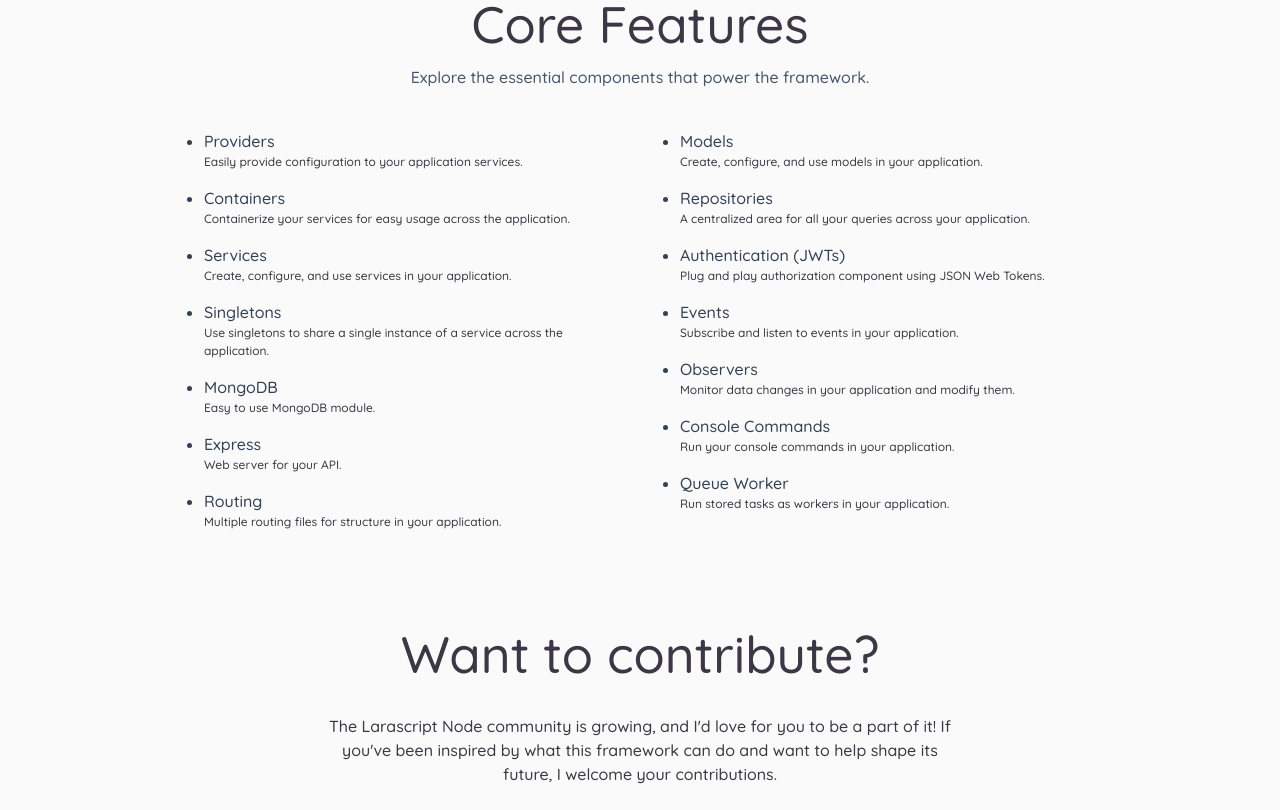
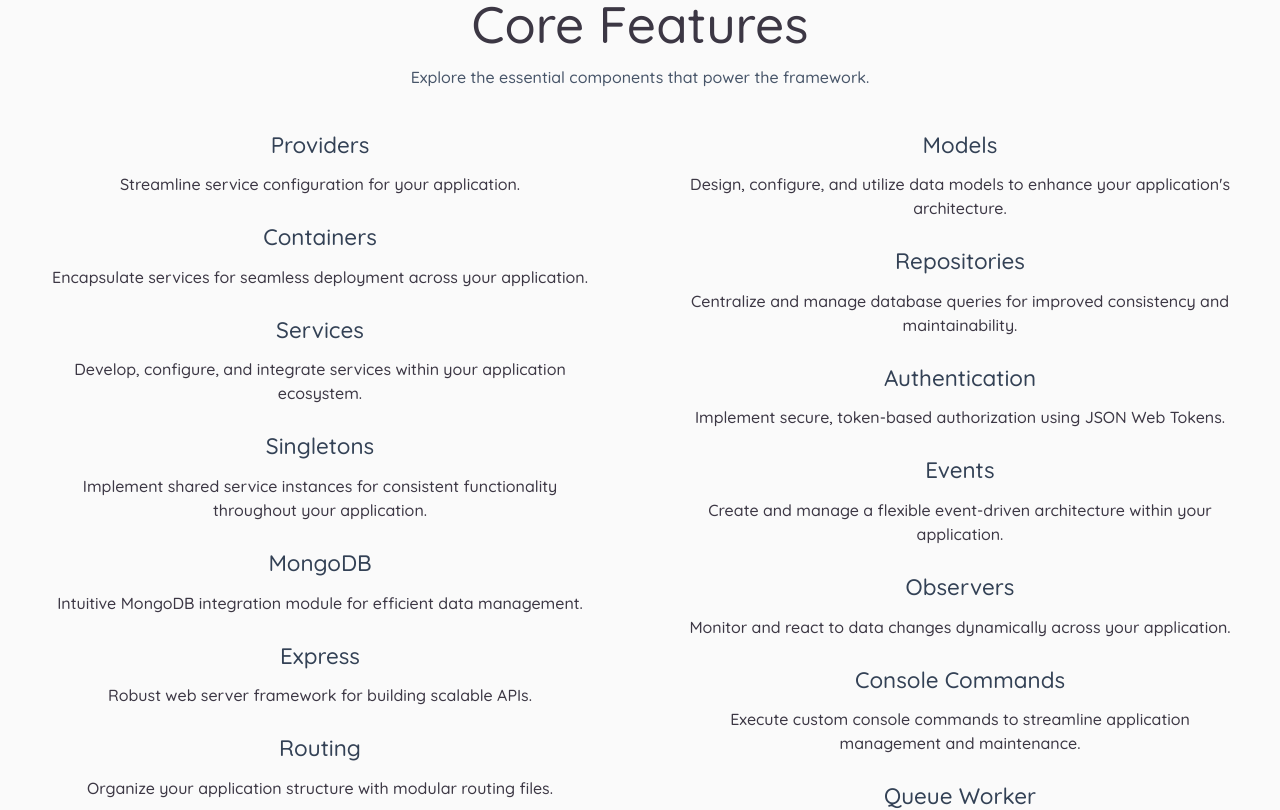
Before and after one commit to ben-shepherd/larascript-framework-react, a React (Vite) app: page /api/user/update in a window 1280 px wide. Shown: the part 1060-1870 px from the top of the page. Built offline with nearby package versions, Linux system fonts and the light colour scheme; a web font is replaced by a local one.

Commit message:
Updated powered by section

```diff
--- a/src/components/sections/PoweredBy/PoweredBy.tsx
+++ b/src/components/sections/PoweredBy/PoweredBy.tsx
@@ -1,73 +1,72 @@
 const PoweredBy = () => {
     return (
-        <section id='section-powered-by' className='section'>
-            <h1 className='text-center pt-10'>Powered By</h1>
-            <div className="container logo-items flex flex-wrap lg:flex-nowrap">
-                <div className='logo-item w-full lg:w-1/4 md:w-1/2 nodejs'
-                     style={{backgroundImage: 'url(/images/nodejs.png)'}}></div>
-                <div className='logo-item w-full lg:w-1/4 md:w-1/2 typescript'
-                     style={{backgroundImage: 'url(/images/typescript.png)'}}></div>
-                <div className='logo-item w-full lg:w-1/4 md:w-1/2 express'
-                     style={{backgroundImage: 'url(/images/express.png)'}}></div>
-                <div className='logo-item w-full lg:w-1/4 md:w-1/2 mongodb'
-                     style={{backgroundImage: 'url(/images/mongodb.png)'}}></div>
+        <section className='section__powered_by section'>
+            <h1 className='section__powered_by__h1 text-center pt-10'>Powered By</h1>
+            <div className="section__powered_by__logo_items container flex flex-wrap lg:flex-nowrap">
+                <div className='section__powered_by__logo_items__item section__powered_by__logo_items__logo_nodejs w-full lg:w-1/4 md:w-1/2'
+                    style={{ backgroundImage: 'url(/images/nodejs.png)' }}></div>
+                <div className='section__powered_by__logo_items__item section__powered_by__logo_items__logo_typescript w-full lg:w-1/4 md:w-1/2'
+                    style={{ backgroundImage: 'url(/images/typescript.png)' }}></div>
+                <div className='section__powered_by__logo_items__item section__powered_by__logo_items__logo_express w-full lg:w-1/4 md:w-1/2'
+                    style={{ backgroundImage: 'url(/images/express.png)' }}></div>
+                <div className='section__powered_by__logo_items__item section__powered_by__logo_items__logo_mongodb w-full lg:w-1/4 md:w-1/2'
+                    style={{ backgroundImage: 'url(/images/mongodb.png)' }}></div>
             </div>
 
-            <h1 className='text-center pt-10 pb-3'>Core Features</h1>
+            <h1 className='section__powered_by__h1 text-center pt-10 pb-3'>Core Features</h1>
             <h3 className='text-slate-600 text-center pb-10'>Explore the essential components that power the
                 framework.</h3>
 
-            <div className='core-features-container mb-10'>
+            <div className='core_features__container mb-10'>
                 <div className='container'>
                     <div className='flex flex-wrap lg:flex-nowrap text-slate-700'>
-                        <div className='w-full lg:w-1/2'>
-                            <ul className='list-disc px-10'>
-                                <li>Providers<br/>
-                                    <p>Easily provide configuration to your application services.</p>
+                        <div className='core_features__container_column w-full lg:w-1/2'>
+                            <ul className='core_features__container__ul px-10'>
+                                <li className="core_features__container__ul__li">Providers<br />
+                                    <p>Streamline service configuration for your application.</p>
                                 </li>
-                                <li>Containers<br/>
-                                    <p>Containerize your services for easy usage across the application.</p>
+                                <li className="core_features__container__ul__li">Containers<br />
+                                    <p>Encapsulate services for seamless deployment across your application.</p>
                                 </li>
-                                <li>Services<br/>
-                                    <p>Create, configure, and use services in your application.</p>
+                                <li className="core_features__container__ul__li">Services<br />
+                                    <p>Develop, configure, and integrate services within your application ecosystem.</p>
                                 </li>
-                                <li>Singletons<br/>
-                                    <p>Use singletons to share a single instance of a service across the
-                                        application.</p>
+                                <li className="core_features__container__ul__li">Singletons<br />
+                                    <p>Implement shared service instances for consistent functionality throughout your application.</p>
                                 </li>
-                                <li>MongoDB<br/>
-                                    <p>Easy to use MongoDB module.</p>
+                                <li className="core_features__container__ul__li">MongoDB<br />
+                                    <p>Intuitive MongoDB integration module for efficient data management.</p>
                                 </li>
-                                <li>Express<br/>
-                                    <p>Web server for your API.</p>
+                                <li className="core_features__container__ul__li">Express<br />
+                                    <p>Robust web server framework for building scalable APIs.</p>
                                 </li>
-                                <li>Routing<br/>
-                                    <p>Multiple routing files for structure in your application.</p>
+                                <li className="core_features__container__ul__li">Routing<br />
+                                    <p>Organize your application structure with modular routing files.</p>
                                 </li>
                             </ul>
                         </div>
-                        <div className='w-full lg:w-1/2'>
-                            <ul className='list-disc px-10'>
-                                <li>Models<br/>
-                                    <p>Create, configure, and use models in your application.</p>
+                        <div className='core_features__container_column w-full lg:w-1/2'>
+                            <ul className='core_features__container__ul px-10'>
+                                <li className="core_features__container__ul__li">Models<br />
+                                    <p>Design, configure, and utilize data models to enhance your application's architecture.</p>
                                 </li>
-                                <li>Repositories<br/>
-                                    <p>A centralized area for all your queries across your application.</p>
+                                <li className="core_features__container__ul__li">Repositories<br />
+                                    <p>Centralize and manage database queries for improved consistency and maintainability.</p>
                                 </li>
-                                <li>Authentication (JWTs)<br/>
-                                    <p>Plug and play authorization component using JSON Web Tokens.</p>
+                                <li className="core_features__container__ul__li">Authentication<br />
+                                    <p>Implement secure, token-based authorization using JSON Web Tokens.</p>
                                 </li>
-                                <li>Events<br/>
-                                    <p>Subscribe and listen to events in your application.</p>
+                                <li className="core_features__container__ul__li">Events<br />
+                                    <p>Create and manage a flexible event-driven architecture within your application.</p>
                                 </li>
-                                <li>Observers<br/>
-                                    <p>Monitor data changes in your application and modify them.</p>
+                                <li className="core_features__container__ul__li">Observers<br />
+                                    <p>Monitor and react to data changes dynamically across your application.</p>
                                 </li>
-                                <li>Console Commands<br/>
-                                    <p>Run your console commands in your application.</p>
+                                <li className="core_features__container__ul__li">Console Commands<br />
+                                    <p>Execute custom console commands to streamline application management and maintenance.</p>
                                 </li>
-                                <li>Queue Worker<br/>
-                                    <p>Run stored tasks as workers in your application.</p>
+                                <li className="core_features__container__ul__li">Queue Worker<br />
+                                    <p>Process background tasks efficiently using a robust queue system.</p>
                                 </li>
                             </ul>
                         </div>
@@ -75,8 +74,8 @@
                 </div>
             </div>
 
-            <h1 className='text-center pt-10 pb-3 mb-5'>Want to contribute?</h1>
-            <div className="container flex justify-center">
+            <h1 className='section__powered_by__h1 text-center pt-10 pb-3 mb-5'>Want to contribute?</h1>
+            <div className="section__powered_by__contribute container flex justify-center">
                 <div className='text-center mb-10 text-slate-700 w-full lg:w-1/2'>
                     <p className='mb-10'>The Larascript Node community is growing, and I'd love for you to be a part of
                         it! If you've
--- a/src/styles/components/About.scss
+++ b/src/styles/components/About.scss
@@ -53,12 +53,21 @@
       font-size:2em;
     }
 
+    .author-container {
+      display: flex;
+      justify-content: center;
+      align-items: center;
+      padding-bottom: 25px;
+    }
+
     .author-image {
       position: relative;
+      margin: 0 auto;
     }
 
     .info-container {
       padding:0 25px;
+      text-align: center;
     }
   }
 }
--- a/src/styles/components/PoweredBy.scss
+++ b/src/styles/components/PoweredBy.scss
@@ -1,12 +1,31 @@
-#section-powered-by {
+.section__powered_by {
   background-color: var(--seasalt);
   display: flex;
   justify-content: space-evenly;
   align-items: center;
   flex-wrap: wrap;
   flex-direction: column;
+}
 
-  h1 {
+.core_features__container__ul {
+  list-style-type: none;
+}
+
+.core_features__container__ul__li {
+  margin-bottom: 25px;
+  font-size:1.4em;
+}
+
+.core_features__container__ul__li p {
+  font-size: 16px;
+  margin-top:10px;
+}
+
+.core_features__container_column {
+  text-align: center;
+}
+
+.section__powered_by__h1 {
   color: var(--jet);
   text-align: center;
   display: flex;
@@ -14,7 +33,7 @@
   align-items: center;
 }
 
-  .logo-items {
+.section__powered_by__logo_items {
   display: flex;
   justify-content: space-evenly;
   align-items: center;
@@ -22,7 +41,7 @@
   padding: 50px 0;
 }
 
-  .logo-item {
+.section__powered_by__logo_items__item {
   height: 100px;
   background-size: auto 75px;
   background-repeat: no-repeat;
@@ -36,73 +55,34 @@
   }
 }
 
-  .logo-item.nodejs {
+.section__powered_by__logo_items__logo_nodejs {
   background-size: auto 90px;
   position: relative;
   top: 10px;
 }
 
-  .logo-item.typescript {
+.section__powered_by__logo_items__logo_typescript {
   background-size: auto 50px;
 }
 
-  .logo-item.express {
+.section__powered_by__logo_items__logo_express {
   background-size: auto 90px;
-  }
-
-  .core-features-container {
-    li {
-      margin-bottom: 15px;
-    }
-
-    li p {
-      font-size: 12px;
-    }
-  }
 }
 
 /* Large screens (lg) */
 @media (max-width: 1024px) {
-  /* Styles for screens 1024px and larger */
-  #section-powered-by {
+  .section__powered_by {
+    padding:0 25px;
+  }
+  #section__powered_by {
     h1,h2 {
       font-size:2.5em;
     }
     h3 {
       font-size:1.5em;
     }
-    .core-features-container {
+    .core_features__container {
       text-align: center;
-
-      ul {
-        list-style-type: none;
     }
   }
 }
-
-  #section-about {
-    .author-container {
-      display: flex;
-      justify-content: center;
-      align-items: center;
-      padding-bottom: 25px;
-    }
-
-    .author-image {
-      position: relative;
-      margin: 0 auto;
-    }
-
-    .info-container {
-      text-align: center;
-    }
-  }
-
-}
-
-
-@media(max-width: 768px) {
-  #section-powered-by {
-    padding:0 25px;
-  }
-}
```
Lines whose indentation alone changed are shown as unchanged.
